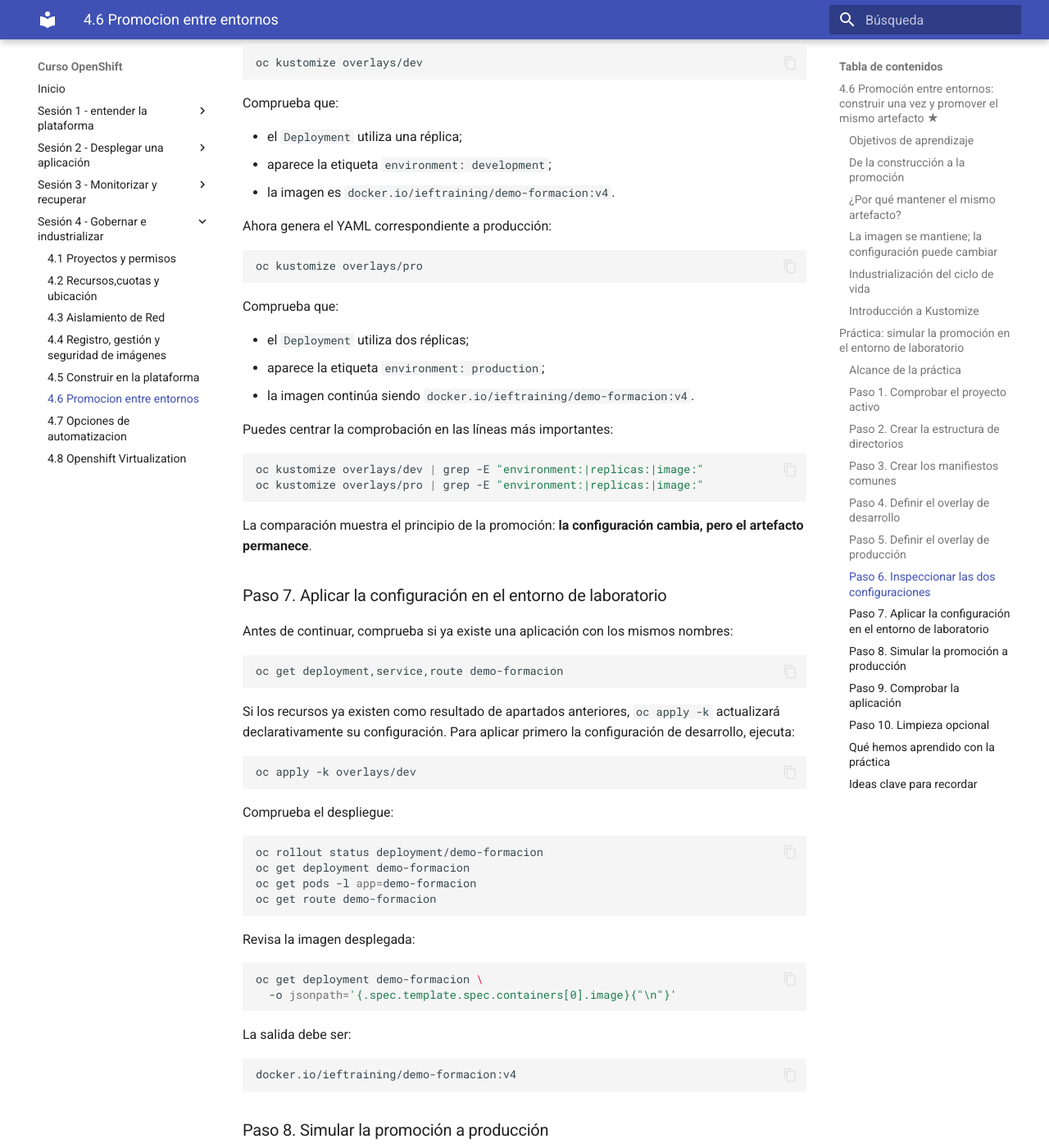
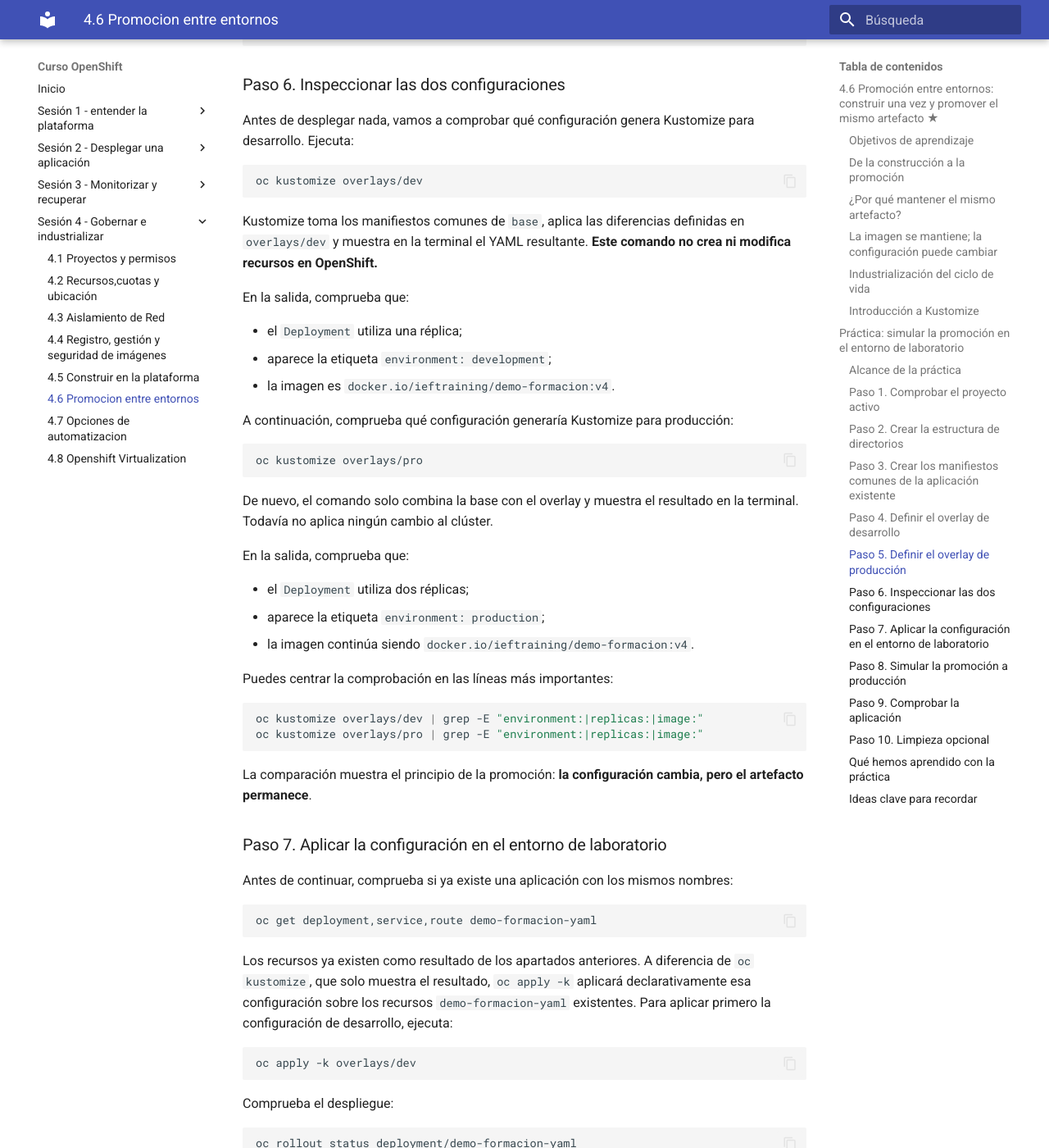
Before and after one commit to ieftraining/curso-openshift, an MkDocs documentation site: the page built from docs/sesion4/4.6 Promocion entre entornos.md, in a window 1280 px wide and 1400 px high, scrolled down 8251 px. Shown: the whole window at 82% size. Built offline with MkDocs 1.6.1 and Material for MkDocs 9.7.7, drawn with Linux system fonts in a browser that asks for light colours; some of the changed text lies outside the part shown.

Commit message:
Add files via upload

````diff
--- a/docs/sesion4/4.6 Promocion entre entornos.md
+++ b/docs/sesion4/4.6 Promocion entre entornos.md
@@ -12,7 +12,7 @@
 
 ### De la construcción a la promoción
 
-En el apartado anterior construimos y desplegamos una nueva versión de la aplicación `demo-formacion`. Una vez disponible la imagen, aparece la siguiente pregunta:
+En los apartados anteriores hemos ido construyendo y evolucionando la aplicación desplegada mediante el `Deployment` `demo-formacion-yaml`. Una vez disponible la imagen, aparece la siguiente pregunta:
 
 > ¿Cómo hacemos que esa misma versión avance por los distintos entornos sin volver a construirla?
 
@@ -179,7 +179,9 @@
 cd promocion-app
 ```
 
-### Paso 3. Crear los manifiestos comunes
+### Paso 3. Crear los manifiestos comunes de la aplicación existente
+
+A lo largo del curso hemos trabajado con el `Deployment`, el `Service` y la `Route` denominados `demo-formacion-yaml`. En esta práctica no crearemos una aplicación diferente: Kustomize gestionará distintas configuraciones de esos mismos recursos.
 
 Copia y ejecuta el siguiente bloque completo para crear `base/deployment.yaml`:
 
@@ -188,16 +190,16 @@
 apiVersion: apps/v1
 kind: Deployment
 metadata:
-  name: demo-formacion
+  name: demo-formacion-yaml
 spec:
   replicas: 1
   selector:
     matchLabels:
-      app: demo-formacion
+      app: demo-formacion-yaml
   template:
     metadata:
       labels:
-        app: demo-formacion
+        app: demo-formacion-yaml
     spec:
       containers:
         - name: demo-formacion
@@ -215,10 +217,10 @@
 apiVersion: v1
 kind: Service
 metadata:
-  name: demo-formacion
+  name: demo-formacion-yaml
 spec:
   selector:
-    app: demo-formacion
+    app: demo-formacion-yaml
   ports:
     - name: http
       port: 8080
@@ -233,11 +235,11 @@
 apiVersion: route.openshift.io/v1
 kind: Route
 metadata:
-  name: demo-formacion
+  name: demo-formacion-yaml
 spec:
   to:
     kind: Service
-    name: demo-formacion
+    name: demo-formacion-yaml
   port:
     targetPort: http
 EOF
@@ -280,7 +282,7 @@
   - pairs:
       environment: development
 replicas:
-  - name: demo-formacion
+  - name: demo-formacion-yaml
     count: 1
 EOF
 ```
@@ -301,7 +303,7 @@
   - pairs:
       environment: production
 replicas:
-  - name: demo-formacion
+  - name: demo-formacion-yaml
     count: 2
 EOF
 ```
@@ -316,25 +318,29 @@
 
 ### Paso 6. Inspeccionar las dos configuraciones
 
-Genera el YAML correspondiente a desarrollo:
+Antes de desplegar nada, vamos a comprobar qué configuración genera Kustomize para desarrollo. Ejecuta:
 
 ```bash
 oc kustomize overlays/dev
 ```
 
-Comprueba que:
+Kustomize toma los manifiestos comunes de `base`, aplica las diferencias definidas en `overlays/dev` y muestra en la terminal el YAML resultante. **Este comando no crea ni modifica recursos en OpenShift.**
+
+En la salida, comprueba que:
 
 - el `Deployment` utiliza una réplica;
 - aparece la etiqueta `environment: development`;
 - la imagen es `docker.io/ieftraining/demo-formacion:v4`.
 
-Ahora genera el YAML correspondiente a producción:
+A continuación, comprueba qué configuración generaría Kustomize para producción:
 
 ```bash
 oc kustomize overlays/pro
 ```
 
-Comprueba que:
+De nuevo, el comando solo combina la base con el overlay y muestra el resultado en la terminal. Todavía no aplica ningún cambio al clúster.
+
+En la salida, comprueba que:
 
 - el `Deployment` utiliza dos réplicas;
 - aparece la etiqueta `environment: production`;
@@ -354,10 +360,10 @@
 Antes de continuar, comprueba si ya existe una aplicación con los mismos nombres:
 
 ```bash
-oc get deployment,service,route demo-formacion
+oc get deployment,service,route demo-formacion-yaml
 ```
 
-Si los recursos ya existen como resultado de apartados anteriores, `oc apply -k` actualizará declarativamente su configuración. Para aplicar primero la configuración de desarrollo, ejecuta:
+Los recursos ya existen como resultado de los apartados anteriores. A diferencia de `oc kustomize`, que solo muestra el resultado, `oc apply -k` aplicará declarativamente esa configuración sobre los recursos `demo-formacion-yaml` existentes. Para aplicar primero la configuración de desarrollo, ejecuta:
 
 ```bash
 oc apply -k overlays/dev
@@ -366,16 +372,16 @@
 Comprueba el despliegue:
 
 ```bash
-oc rollout status deployment/demo-formacion
-oc get deployment demo-formacion
-oc get pods -l app=demo-formacion
-oc get route demo-formacion
+oc rollout status deployment/demo-formacion-yaml
+oc get deployment demo-formacion-yaml
+oc get pods -l app=demo-formacion-yaml
+oc get route demo-formacion-yaml
 ```
 
 Revisa la imagen desplegada:
 
 ```bash
-oc get deployment demo-formacion \
+oc get deployment demo-formacion-yaml \
   -o jsonpath='{.spec.template.spec.containers[0].image}{"\n"}'
 ```
 
@@ -396,15 +402,15 @@
 Comprueba el resultado:
 
 ```bash
-oc rollout status deployment/demo-formacion
-oc get deployment demo-formacion
-oc get pods -l app=demo-formacion
+oc rollout status deployment/demo-formacion-yaml
+oc get deployment demo-formacion-yaml
+oc get pods -l app=demo-formacion-yaml
 ```
 
 Verifica de nuevo la imagen:
 
 ```bash
-oc get deployment demo-formacion \
+oc get deployment demo-formacion-yaml \
   -o jsonpath='{.spec.template.spec.containers[0].image}{"\n"}'
 ```
 
@@ -425,7 +431,7 @@
 Obtén la URL de la ruta:
 
 ```bash
-oc get route demo-formacion -o jsonpath='https://{.spec.host}{"\n"}'
+oc get route demo-formacion-yaml -o jsonpath='https://{.spec.host}{"\n"}'
 ```
 
 Accede a la aplicación y comprueba que continúa funcionando con la versión conocida.
````
